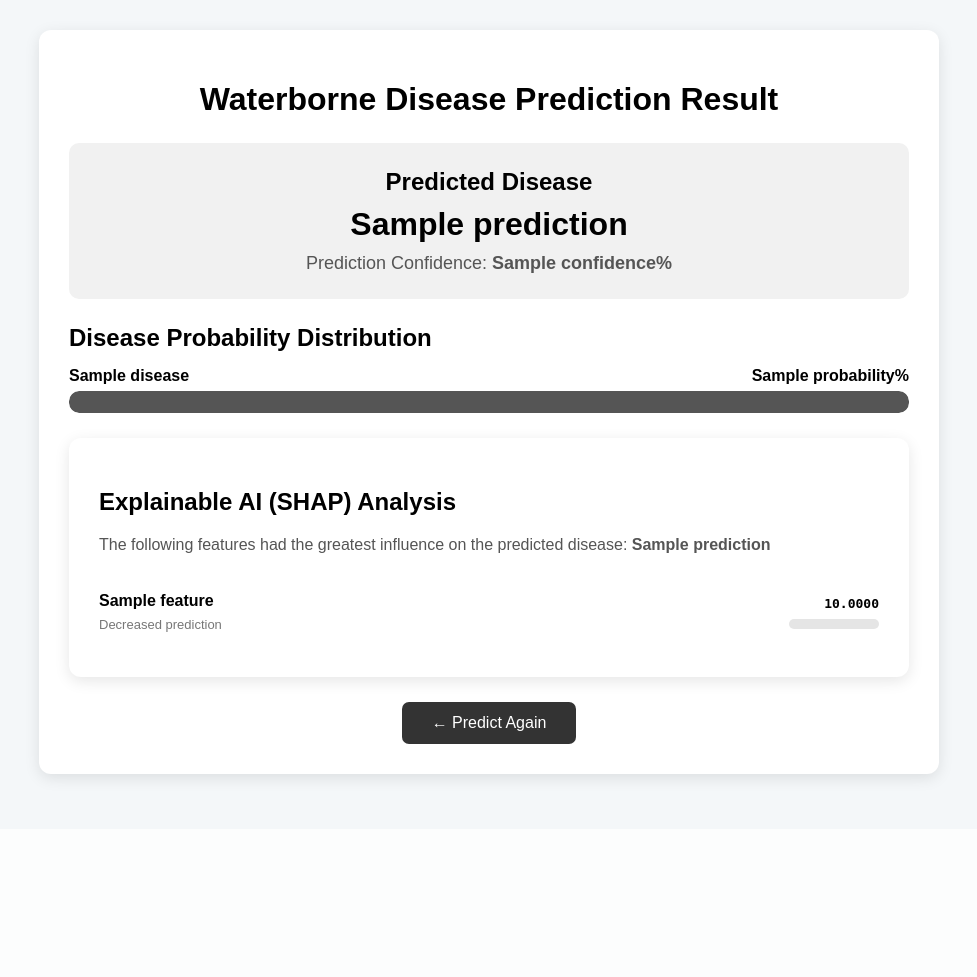
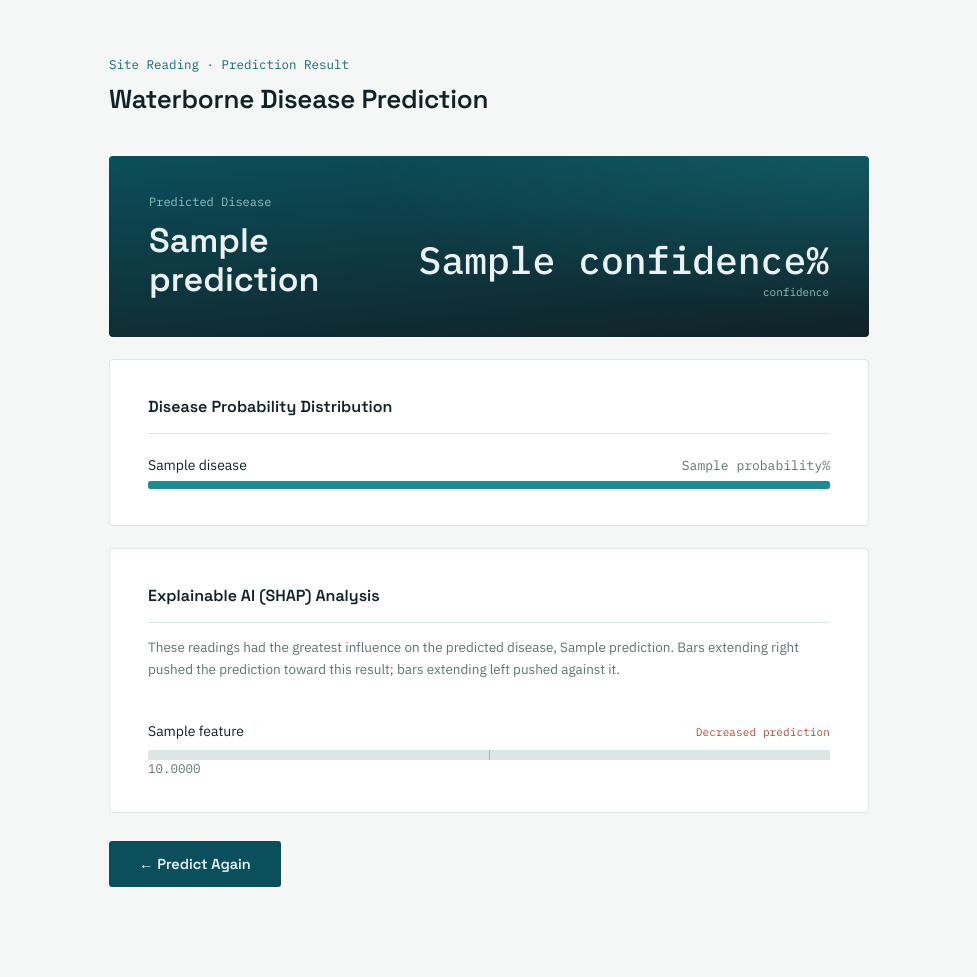
Before and after one commit to ericjeevan4/Water_Quality_Disease_Prediction, a Flask app: template templates/result.html in a window 1280 px wide. Shown: the whole page, without its empty margins (151-1128 px from the left). Before the commit the page ends 785 px from the top, so only its background shows below. Run offline with Flask 3, Linux system fonts and the light colour scheme; the template is opened without the code that fills it: most values are stand-ins (such as "Sample title", 1, 10 or a date in 2020); parts of the project's set-up code (start-up, migrations or seed data) failed here and were passed over.

Commit message:
Refactor result.html with new design and styles

```diff
--- a/templates/result.html
+++ b/templates/result.html
@@ -1,383 +1,402 @@
 <!DOCTYPE html>
 <html lang="en">
-
 <head>
-
 <meta charset="UTF-8">
-
-    <meta name="viewport"
-          content="width=device-width, initial-scale=1.0">
-
-    <title>
-        Prediction Result
-    </title>
-
+<meta name="viewport" content="width=device-width, initial-scale=1.0">
+<title>Prediction Result</title>
+<link rel="preconnect" href="https://fonts.googleapis.com">
+<link rel="preconnect" href="https://fonts.gstatic.com" crossorigin>
+<link href="https://fonts.googleapis.com/css2?family=Space+Grotesk:wght@400;500;600;700&family=IBM+Plex+Sans:wght@400;500;600&family=IBM+Plex+Mono:wght@400;500&display=swap" rel="stylesheet">
 <style>
 
-        body {
-            font-family: Arial, sans-serif;
-            background: #f4f7f9;
-            margin: 0;
-            padding: 30px;
+  :root{
+    --ink:#102227;
+    --teal-deep:#0B4F5C;
+    --teal:#146873;
+    --teal-bright:#1C8C93;
+    --paper:#F4F7F6;
+    --panel:#FFFFFF;
+    --line:#DCE6E4;
+    --rust:#B24A3B;
+    --rust-soft:#E7C9C3;
+    --muted:#5C7570;
+    --mono:'IBM Plex Mono', monospace;
+    --sans:'IBM Plex Sans', sans-serif;
+    --grotesk:'Space Grotesk', sans-serif;
   }
 
-        .container {
-            max-width: 900px;
-            margin: auto;
+  *{box-sizing:border-box;}
+
+  body{
+    margin:0;
+    font-family:var(--sans);
+    background:var(--paper);
+    color:var(--ink);
+    -webkit-font-smoothing:antialiased;
+    padding:56px 24px 90px;
   }
 
-        .card {
-            background: white;
-            padding: 30px;
-            border-radius: 12px;
-            box-shadow: 0 4px 15px rgba(0,0,0,0.1);
-            margin-bottom: 25px;
+  .wrap{
+    max-width:760px;
+    margin:0 auto;
   }
 
-        h1 {
-            text-align: center;
-            margin-bottom: 25px;
+  .eyebrow{
+    font-family:var(--mono);
+    font-size:12.5px;
+    color:var(--teal);
+    margin:0 0 10px 0;
   }
 
-        h2 {
-            margin-bottom: 15px;
+  h1{
+    font-family:var(--grotesk);
+    font-size:26px;
+    font-weight:600;
+    letter-spacing:-0.01em;
+    margin:0 0 40px 0;
+    color:var(--ink);
   }
 
-        .prediction {
-            text-align: center;
-            padding: 25px;
-            border-radius: 10px;
-            background: #f1f1f1;
-            margin-bottom: 25px;
+  .card{
+    background:var(--panel);
+    border:1px solid var(--line);
+    border-radius:4px;
+    padding:36px 38px;
+    margin-bottom:22px;
   }
 
-        .prediction h2 {
-            margin: 0 0 10px 0;
+  /* ---------- error ---------- */
+
+  .error-card{
+    border-left:4px solid var(--rust);
+    padding:28px 32px;
   }
 
-        .disease {
-            font-size: 32px;
-            font-weight: bold;
-            margin: 10px 0;
+  .error-card h2{
+    font-family:var(--grotesk);
+    font-size:18px;
+    margin:0 0 10px 0;
+    color:var(--rust);
   }
 
-        .confidence {
-            font-size: 18px;
-            color: #555;
+  .error-card p{
+    margin:0;
+    font-family:var(--mono);
+    font-size:13.5px;
+    color:var(--ink);
+    line-height:1.6;
   }
 
-        /* Disease probability */
+  /* ---------- readout ---------- */
 
-        .probability-row {
-            margin-bottom: 18px;
+  .readout{
+    display:flex;
+    align-items:flex-end;
+    justify-content:space-between;
+    gap:24px;
+    background:
+      radial-gradient(120% 160% at 100% 0%, rgba(28,140,147,0.28), transparent 55%),
+      linear-gradient(175deg, var(--teal-deep) 0%, var(--ink) 100%);
+    color:#EAF3F2;
+    border-radius:4px;
+    padding:38px 40px;
+    margin-bottom:22px;
   }
 
-        .probability-header {
-            display: flex;
-            justify-content: space-between;
-            margin-bottom: 6px;
-            font-weight: bold;
+  .readout-label{
+    font-family:var(--mono);
+    font-size:12px;
+    color:#8FC4C0;
+    margin:0 0 12px 0;
   }
 
-        .bar-container {
-            width: 100%;
-            height: 22px;
-            background: #e5e5e5;
-            border-radius: 10px;
-            overflow: hidden;
+  .readout-disease{
+    font-family:var(--grotesk);
+    font-size:34px;
+    font-weight:600;
+    line-height:1.15;
+    margin:0;
   }
 
-        .bar {
-            height: 100%;
-            background: #555;
-            border-radius: 10px;
+  .readout-confidence{
+    text-align:right;
+    flex-shrink:0;
   }
 
-        /* SHAP Explanation */
-
-        .shap-section {
-            margin-top: 25px;
+  .readout-confidence .num{
+    font-family:var(--mono);
+    font-size:38px;
+    font-weight:500;
+    line-height:1;
   }
 
-        .shap-description {
-            color: #555;
-            line-height: 1.6;
-            margin-bottom: 20px;
+  .readout-confidence .cap{
+    font-family:var(--mono);
+    font-size:11px;
+    color:#8FC4C0;
+    margin-top:6px;
   }
 
-        .shap-row {
-            display: flex;
-            justify-content: space-between;
-            align-items: center;
-            padding: 14px 0;
-            border-bottom: 1px solid #e5e5e5;
-            gap: 20px;
+  /* ---------- section headers ---------- */
+
+  h2.section{
+    font-family:var(--grotesk);
+    font-size:16px;
+    font-weight:600;
+    margin:0 0 22px 0;
+    padding-bottom:16px;
+    border-bottom:1px solid var(--line);
   }
 
-        .shap-row:last-child {
-            border-bottom: none;
+  /* ---------- probability distribution ---------- */
+
+  .probability-row{
+    margin-bottom:20px;
   }
 
-        .shap-feature {
-            flex: 1;
+  .probability-row:last-child{
+    margin-bottom:0;
   }
 
-        .shap-feature strong {
-            display: block;
-            margin-bottom: 5px;
+  .probability-header{
+    display:flex;
+    justify-content:space-between;
+    align-items:baseline;
+    margin-bottom:7px;
   }
 
-        .positive {
-            font-size: 13px;
-            color: #333;
+  .probability-header .name{
+    font-size:14px;
+    color:var(--ink);
   }
 
-        .negative {
-            font-size: 13px;
-            color: #777;
+  .probability-header .pct{
+    font-family:var(--mono);
+    font-size:13px;
+    color:var(--muted);
   }
 
-        .shap-value {
-            min-width: 90px;
-            text-align: right;
-            font-weight: bold;
-            font-family: monospace;
+  .bar-container{
+    width:100%;
+    height:8px;
+    background:var(--line);
+    border-radius:2px;
+    overflow:hidden;
   }
 
-        .shap-bar-container {
-            width: 100%;
-            height: 10px;
-            background: #e5e5e5;
-            border-radius: 5px;
-            margin-top: 8px;
-            overflow: hidden;
+  .bar{
+    height:100%;
+    background:var(--teal-bright);
+    border-radius:2px;
   }
 
-        .shap-bar {
-            height: 100%;
-            border-radius: 5px;
+  /* ---------- SHAP tornado ---------- */
+
+  .shap-description{
+    color:var(--muted);
+    font-size:13.5px;
+    line-height:1.6;
+    margin:-8px 0 26px 0;
   }
 
-        .shap-bar.positive {
-            background: #555;
+  .shap-row{
+    padding:16px 0;
+    border-bottom:1px solid var(--line);
   }
 
-        .shap-bar.negative {
-            background: #999;
-        }
-        /* Back button */
-
-        .back-button {
-            text-align: center;
-            margin-top: 25px;
+  .shap-row:last-child{
+    border-bottom:none;
+    padding-bottom:0;
   }
 
-        .back-button a {
-            display: inline-block;
-            padding: 12px 30px;
-            background: #333;
-            color: white;
-            text-decoration: none;
-            border-radius: 7px;
+  .shap-head{
+    display:flex;
+    justify-content:space-between;
+    align-items:baseline;
+    margin-bottom:10px;
+    gap:16px;
   }
 
-        .back-button a:hover {
-            opacity: 0.85;
+  .shap-feature{
+    font-size:14px;
+    color:var(--ink);
   }
 
-        /* Error */
-
-        .error {
-            background: #f5f5f5;
-            border-left: 5px solid #555;
-            padding: 15px;
-            word-wrap: break-word;
+  .shap-direction{
+    font-family:var(--mono);
+    font-size:11px;
+    letter-spacing:0.01em;
   }
 
-        /* Mobile */
+  .shap-direction.positive{ color:var(--teal); }
+  .shap-direction.negative{ color:var(--rust); }
 
-        @media (max-width: 700px) {
-
-            body {
-                padding: 10px;
+  .shap-track{
+    position:relative;
+    height:10px;
+    background:var(--line);
+    border-radius:2px;
+    overflow:hidden;
   }
 
-            .card {
-                padding: 20px;
+  .shap-bar{ max-width:50%; }
+
+  .shap-axis{
+    position:absolute;
+    left:50%;
+    top:0;
+    bottom:0;
+    width:1px;
+    background:rgba(16,34,39,0.25);
   }
 
-            .disease {
-                font-size: 26px;
+  .shap-bar{
+    position:absolute;
+    top:0;
+    height:100%;
   }
 
-            .shap-row {
-                align-items: flex-start;
+  .shap-bar.positive{
+    left:50%;
+    background:var(--teal-bright);
+    border-radius:0 2px 2px 0;
   }
 
-            .shap-value {
-                min-width: 70px;
+  .shap-bar.negative{
+    right:50%;
+    background:var(--rust);
+    border-radius:2px 0 0 2px;
   }
 
+  .shap-value{
+    font-family:var(--mono);
+    font-size:12.5px;
+    color:var(--muted);
+  }
+
+  /* ---------- back button ---------- */
+
+  .back-button{
+    margin-top:28px;
+  }
+
+  .back-button a{
+    display:inline-block;
+    font-family:var(--grotesk);
+    font-weight:600;
+    font-size:14.5px;
+    color:#EAF3F2;
+    background:var(--teal-deep);
+    text-decoration:none;
+    border-radius:3px;
+    padding:14px 30px;
+    transition:background 0.15s ease;
+  }
+
+  .back-button a:hover{
+    background:var(--ink);
+  }
+
+  @media (max-width: 620px){
+    body{padding:36px 16px 70px;}
+    .card{padding:26px 22px;}
+    .readout{flex-direction:column;align-items:flex-start;gap:18px;padding:28px 26px;}
+    .readout-confidence{text-align:left;}
+    .readout-disease{font-size:26px;}
+  }
+
+  @media (prefers-reduced-motion: reduce){
+    *{transition:none !important;}
   }
 
 </style>
-
 </head>
-
 
 <body>
 
-<div class="container">
+<div class="wrap">
+
+  <p class="eyebrow">Site Reading · Prediction Result</p>
+  <h1>Waterborne Disease Prediction</h1>
+
+  {% if error %}
+
+    <div class="card error-card">
+      <h2>Prediction Error</h2>
+      <p>{{ error }}</p>
+    </div>
+
+  {% else %}
+
+    <!-- Readout -->
+
+    <div class="readout">
+      <div>
+        <p class="readout-label">Predicted Disease</p>
+        <p class="readout-disease">{{ prediction }}</p>
+      </div>
+      <div class="readout-confidence">
+        <div class="num">{{ confidence }}%</div>
+        <div class="cap">confidence</div>
+      </div>
+    </div>
+
+    <!-- Probability Distribution -->
 
     <div class="card">
 
-        <h1>
-            Waterborne Disease Prediction Result
-        </h1>
-
-
-        {% if error %}
-
-            <div class="error">
-
-                <h2>
-                    Prediction Error
-                </h2>
-
-                <p>
-                    {{ error }}
-                </p>
-
-            </div>
-
-
-        {% else %}
-
-            <!-- Prediction -->
-
-            <div class="prediction">
-
-                <h2>
-                    Predicted Disease
-                </h2>
-
-                <div class="disease">
-                    {{ prediction }}
-                </div>
-
-                <div class="confidence">
-
-                    Prediction Confidence:
-
-                    <strong>
-                        {{ confidence }}%
-                    </strong>
-
-                </div>
-
-            </div>
-
-
-            <!-- Probability Distribution -->
-
-            <h2>
-                Disease Probability Distribution
-            </h2>
-
+      <h2 class="section">Disease Probability Distribution</h2>
 
       {% for item in probabilities %}
 
         <div class="probability-row">
-
           <div class="probability-header">
-
-                        <span>
-                            {{ item.disease }}
-                        </span>
-
-                        <span>
-                            {{ item.probability }}%
-                        </span>
-
+            <span class="name">{{ item.disease }}</span>
+            <span class="pct">{{ item.probability }}%</span>
           </div>
-
-
           <div class="bar-container">
-
-                        <div class="bar"
-                             style="width: {{ item.probability }}%;">
+            <div class="bar" style="width: {{ item.probability }}%;"></div>
           </div>
-
-                    </div>
-
         </div>
 
       {% endfor %}
 
+    </div>
 
     <!-- SHAP Explanation -->
 
     {% if shap_explanations %}
 
-                <div class="card shap-section">
+      <div class="card">
 
-                    <h2>
-                        Explainable AI (SHAP) Analysis
-                    </h2>
+        <h2 class="section">Explainable AI (SHAP) Analysis</h2>
 
         <p class="shap-description">
-
-                        The following features had the greatest influence
-                        on the predicted disease:
-
-                        <strong>
-                            {{ prediction }}
-                        </strong>
-
+          These readings had the greatest influence on the predicted
+          disease, {{ prediction }}. Bars extending right pushed the
+          prediction toward this result; bars extending left pushed
+          against it.
         </p>
-
 
         {% for item in shap_explanations %}
 
           <div class="shap-row">
 
-                            <div class="shap-feature">
-
-                                <strong>
-                                    {{ item.feature }}
-                                </strong>
-
-
+            <div class="shap-head">
+              <span class="shap-feature">{{ item.feature }}</span>
               {% if item.shap_value > 0 %}
-
-                                    <span class="positive">
-                                        Increased prediction
-                                    </span>
-
+                <span class="shap-direction positive">Increased prediction</span>
               {% else %}
-
-                                    <span class="negative">
-                                        Decreased prediction
-                                    </span>
-
+                <span class="shap-direction negative">Decreased prediction</span>
               {% endif %}
-
             </div>
 
-
-                            <div class="shap-value">
-
-                                {{ "%.4f"|format(item.shap_value) }}
-
-                                <div class="shap-bar-container">
-
-                                    <div class="shap-bar {{ item.direction }}"
-                                        style="width: {{ item.bar_width }}%;">
+            <div class="shap-track">
+              <div class="shap-axis"></div>
+              <div class="shap-bar {{ item.direction }}" style="width: calc({{ item.bar_width }}% / 2);"></div>
             </div>
 
-                                </div>
-
-                            </div>
+            <div class="shap-value">{{ "%.4f"|format(item.shap_value) }}</div>
 
           </div>
 
@@ -387,25 +406,13 @@
 
     {% endif %}
 
-
   {% endif %}
 
-
-        <!-- Predict Again -->
-
   <div class="back-button">
-
-            <a href="/">
-                ← Predict Again
-            </a>
-
-        </div>
-
-
+    <a href="/">← Predict Again</a>
   </div>
 
 </div>
 
 </body>
-
 </html>
```
Lines whose indentation alone changed are shown as unchanged.
